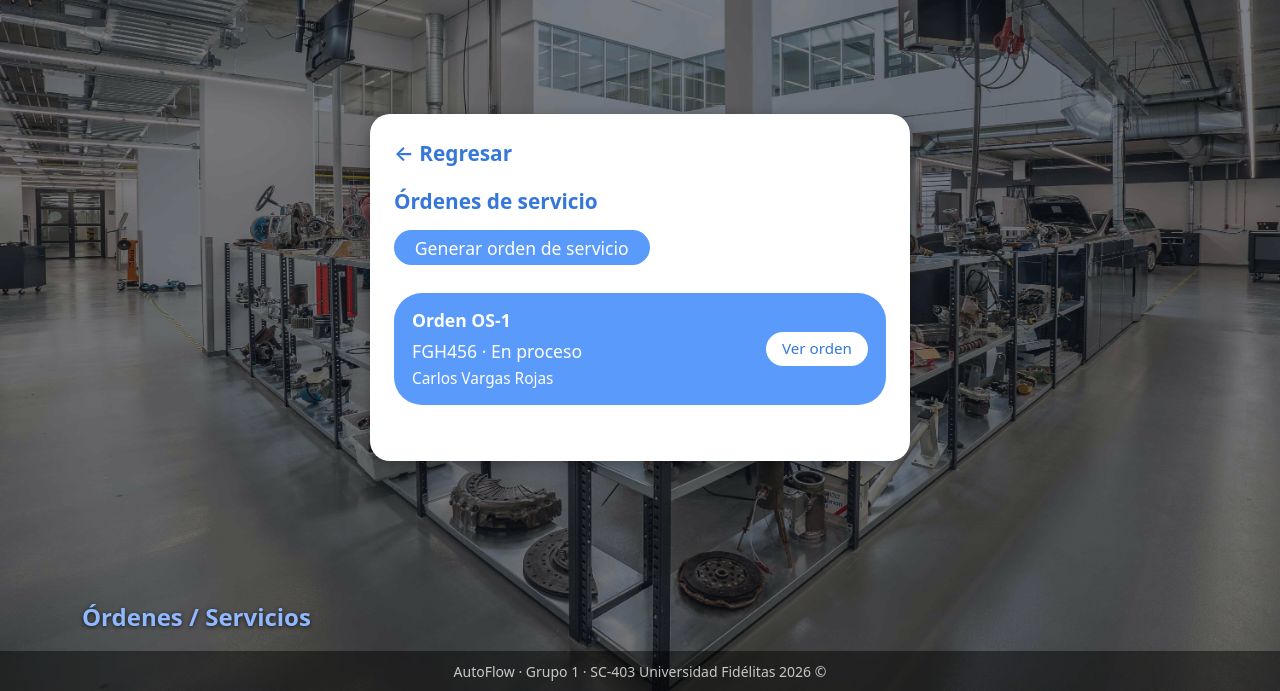
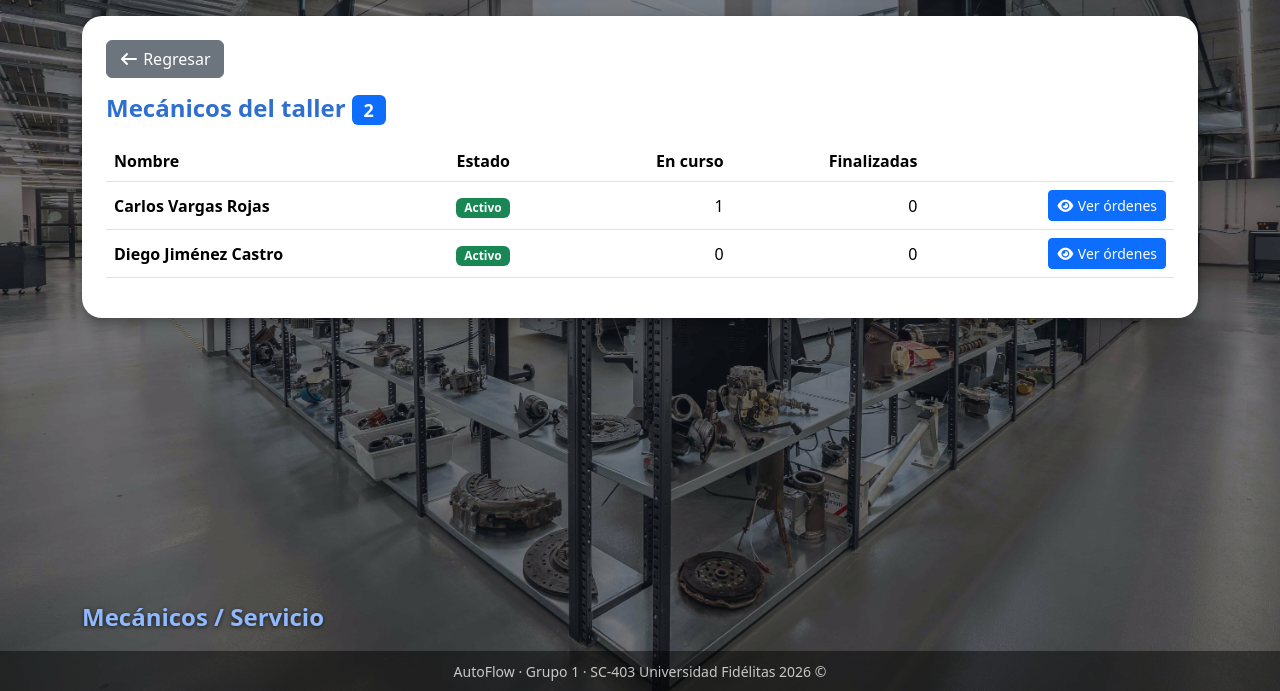
Before and after one commit to De-Frost/AutoFlow, a Spring Boot app: page /mecanico/listado in a window 1280 px wide. Shown: the part 109-800 px from the top of the page. Run offline with Spring Boot 4, Linux system fonts and the light colour scheme; data comes from the database, SQL or seed files in the repository; some libraries are stand-ins or nearby versions.

Commit message:
Se modifica la seccion de mecanicos y se elimina la de Seguimiento

```diff
--- /dev/null
+++ b/src/main/java/com/autoflow/controller/MecanicoController.java
@@ -0,0 +1,22 @@
+package com.autoflow.controller;
+
+import com.autoflow.service.MecanicoService;
+import lombok.RequiredArgsConstructor;
+import org.springframework.stereotype.Controller;
+import org.springframework.ui.Model;
+import org.springframework.web.bind.annotation.GetMapping;
+import org.springframework.web.bind.annotation.RequestMapping;
+
+@Controller
+@RequiredArgsConstructor
+@RequestMapping("/mecanico")
+public class MecanicoController {
+
+    private final MecanicoService mecanicoService;
+
+    @GetMapping("/listado")
+    public String listado(Model model) {
+        model.addAttribute("mecanicos", mecanicoService.listar());
+        return "mecanico/listado";
+    }
+}
--- a/src/main/java/com/autoflow/controller/OrdenServicioController.java
+++ b/src/main/java/com/autoflow/controller/OrdenServicioController.java
@@ -15,9 +15,11 @@ public class OrdenServicioController {
     private final OrdenServicioService servicio;
     private final MessageSource messageSource;
 
-    @GetMapping({"/orden/listado", "/orden/seguimiento", "/mecanico/listado"})
-    public String listado(Model model) {
-        model.addAttribute("ordenes", servicio.listar());
+    @GetMapping("/orden/listado")
+    public String listado(@RequestParam(required = false) Integer mecanico, Model model) {
+        //Con mecanico filtra sus ordenes, sin el muestra todas
+        model.addAttribute("ordenes", mecanico != null
+                ? servicio.listarPorMecanico(mecanico) : servicio.listar());
         return "orden/listado";
     }
 
--- a/src/main/java/com/autoflow/repository/OrdenServicioRepository.java
+++ b/src/main/java/com/autoflow/repository/OrdenServicioRepository.java
@@ -17,6 +17,8 @@ public interface OrdenServicioRepository extends JpaRepository<OrdenServicio, In
 
     public long countByMecanicoIdUsuarioAndEstadoNot(Integer idMecanico, String estado);
 
+    public long countByMecanicoIdUsuarioAndEstado(Integer idMecanico, String estado);
+
     public List<OrdenServicio> findByEstadoOrderByFechaAsc(String estado);
 
     @Query("SELECT o FROM OrdenServicio o WHERE o.estado = 'Finalizada' AND NOT EXISTS "
--- a/src/main/java/com/autoflow/repository/UsuarioRepository.java
+++ b/src/main/java/com/autoflow/repository/UsuarioRepository.java
@@ -12,4 +12,6 @@ public interface UsuarioRepository extends JpaRepository<Usuario, Integer> {
     public Optional<Usuario> findByUsername(String username);
 
     public List<Usuario> findByRolNombreAndActivoTrueOrderByNombreAsc(String rol);
+
+    public List<Usuario> findByRolNombreOrderByNombreAsc(String rol);
 }
--- /dev/null
+++ b/src/main/resources/templates/mecanico/listado.html
@@ -0,0 +1,59 @@
+<!DOCTYPE html>
+<html xmlns="http://www.w3.org/1999/xhtml"
+      xmlns:th="http://www.thymeleaf.org">
+    <head th:replace="~{general/fragmentos :: head}"/>
+    <body>
+        <header th:replace="~{general/fragmentos :: header}"/>
+
+        <main>
+            <section class="container py-3">
+                <div class="af-tarjeta">
+                    <div class="mb-3">
+                        <a th:href="@{/servicios}" class="btn btn-secondary">
+                            <i class="fas fa-arrow-left"></i> [[#{accion.regresar}]]</a>
+                    </div>
+                    <h1 class="af-tarjeta-titulo h4 mb-3">
+                        [[#{mecanico.listado}]]
+                        <span class="badge text-bg-primary">[[${#lists.size(mecanicos)}]]</span>
+                    </h1>
+
+                    <div th:if="${!#lists.isEmpty(mecanicos)}" class="table-responsive">
+                        <table class="table table-hover align-middle">
+                            <thead>
+                                <tr>
+                                    <th>[[#{mecanico.nombre}]]</th>
+                                    <th>[[#{orden.estado}]]</th>
+                                    <th class="text-end">[[#{mecanico.encurso}]]</th>
+                                    <th class="text-end">[[#{mecanico.finalizadas}]]</th>
+                                    <th></th>
+                                </tr>
+                            </thead>
+                            <tbody>
+                                <tr th:each="m : ${mecanicos}">
+                                    <td class="fw-semibold">[[${m.nombre}]]</td>
+                                    <td>
+                                        <span th:if="${m.activo}" class="badge text-bg-success">[[#{texto.activo}]]</span>
+                                        <span th:unless="${m.activo}" class="badge text-bg-secondary">[[#{texto.inactivo}]]</span>
+                                    </td>
+                                    <td class="text-end">[[${m.enCurso}]]</td>
+                                    <td class="text-end">[[${m.finalizadas}]]</td>
+                                    <td class="text-nowrap text-end">
+                                        <a th:href="@{/orden/listado(mecanico=${m.id})}" class="btn btn-primary btn-sm">
+                                            <i class="fa-solid fa-eye"></i> [[#{mecanico.verordenes}]]</a>
+                                    </td>
+                                </tr>
+                            </tbody>
+                        </table>
+                    </div>
+                    <div class="text-center p-2" th:if="${#lists.isEmpty(mecanicos)}">
+                        <span>[[#{mecanico.vacio}]]</span></div>
+                </div>
+            </section>
+        </main>
+
+        <!-- Nombre de la seccion -->
+        <div class="container pb-3"><span class="af-ruta">[[#{mecanico.ruta}]]</span></div>
+
+        <footer th:replace="~{general/fragmentos :: footer}"/>
+    </body>
+</html>
--- a/src/main/resources/templates/servicios.html
+++ b/src/main/resources/templates/servicios.html
@@ -11,7 +11,6 @@
                 <div class="col"><a th:href="@{/diagnostico/listado}" class="af-pill">[[#{plantilla.diagnosticos}]]</a></div>
                 <div class="col"><a th:href="@{/orden/listado}" class="af-pill">[[#{plantilla.ordenes}]]</a></div>
                 <div class="col"><a th:href="@{/mecanico/listado}" class="af-pill">[[#{plantilla.mecanicos}]]</a></div>
-                <div class="col"><a th:href="@{/orden/seguimiento}" class="af-pill">[[#{plantilla.seguimiento}]]</a></div>
             </div>
         </main>
 
```
Also changed, not shown: src/main/java/com/autoflow/service/MecanicoService.java (added, +41 -0 lines), src/main/java/com/autoflow/service/OrdenServicioService.java (+8 -0 lines).
